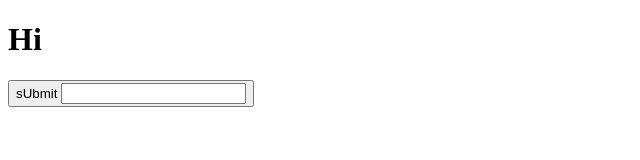
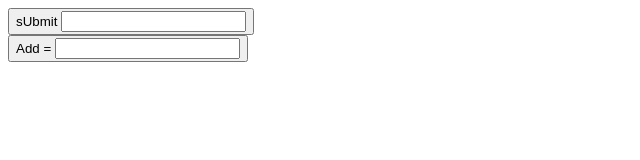
Before and after one commit to venkatkaturi/mydevrepo, a plain HTML site: page HTML/index.html in a window 1280 px wide. Shown: the whole page, without its empty margins (0-640 px from the left). Drawn offline with Linux system fonts and the light colour scheme.

Commit message:
feature/002

```diff
--- a/HTML/index.html
+++ b/HTML/index.html
@@ -7,11 +7,15 @@
     <title>Index</title>
 </head>
 <body>
-    <h1>Hi </h1>
     <div>
         <button>
            sUbmit <input type="text">
         </button>
     </div>
+    <div>
+        <button>
+          Add =  <input type="text">
+        </button>
+    </div>
 </body>
 </html>
```
